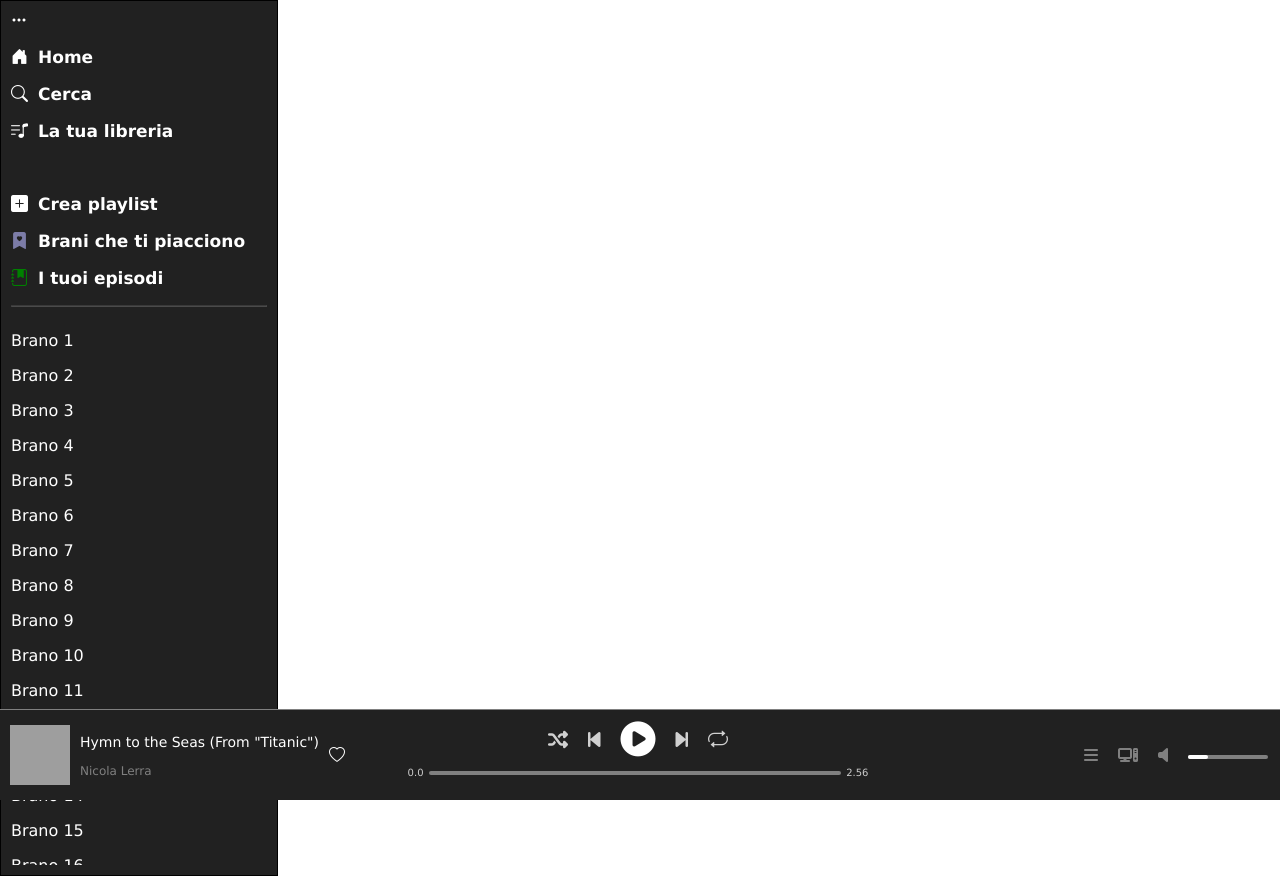
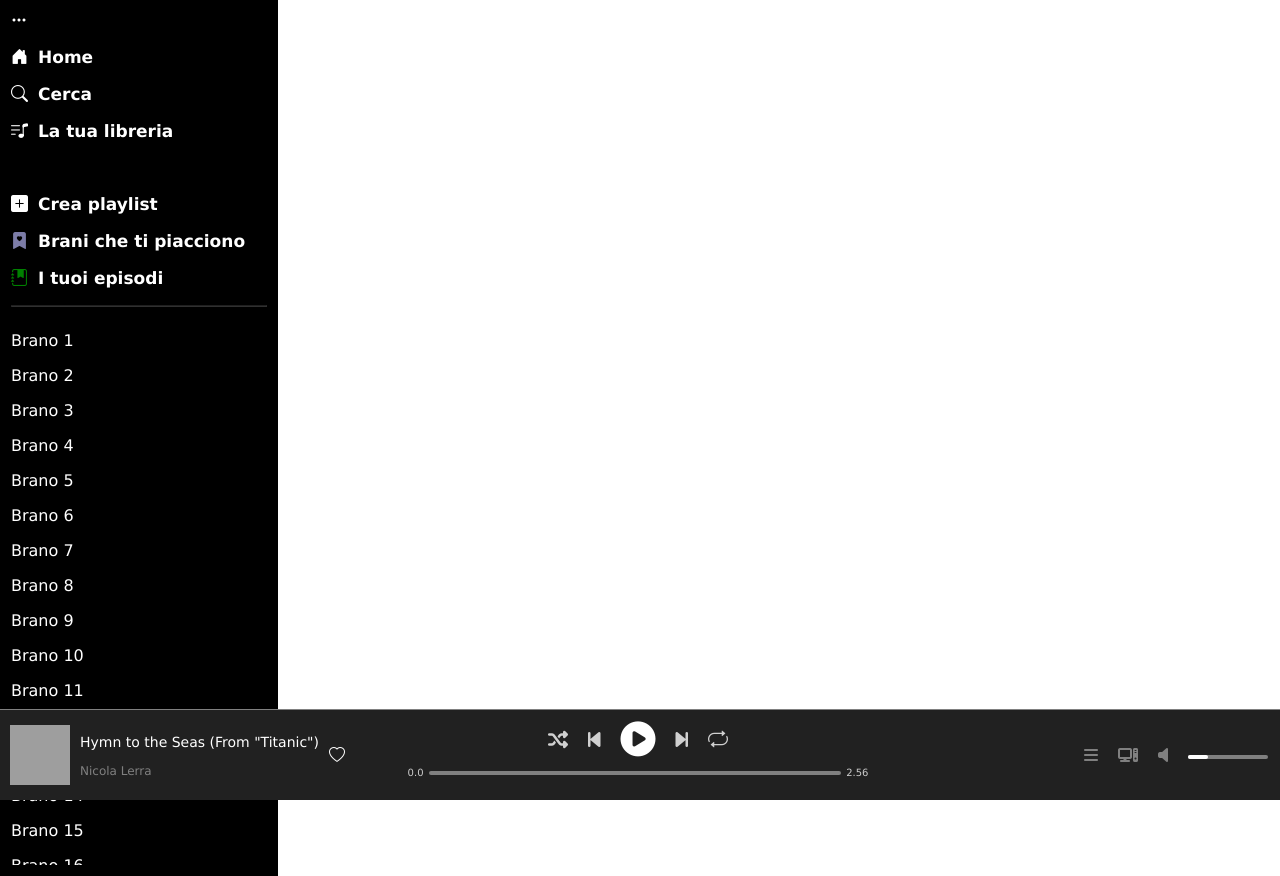
Before and after one commit to BRUN0STAN0/W8.BuildWeek-Group-5, a website: page index.html in a window 1280 px wide. Drawn offline with nearby package versions, Linux system fonts and the light colour scheme; grey boxes are pictures that could not be loaded.

Commit message:
fixed color sidebar-left

```diff
--- a/assets/scss/_style.scss
+++ b/assets/scss/_style.scss
@@ -10,7 +10,7 @@ body {
     width:20%;
     border: 1px solid black;
     padding: 10px;
-    background-color: $bg-dark;
+    background-color: black;
     h3{
         color: white;
         font-size: 17px;
```
Also changed, not shown: assets/css/app.css.
